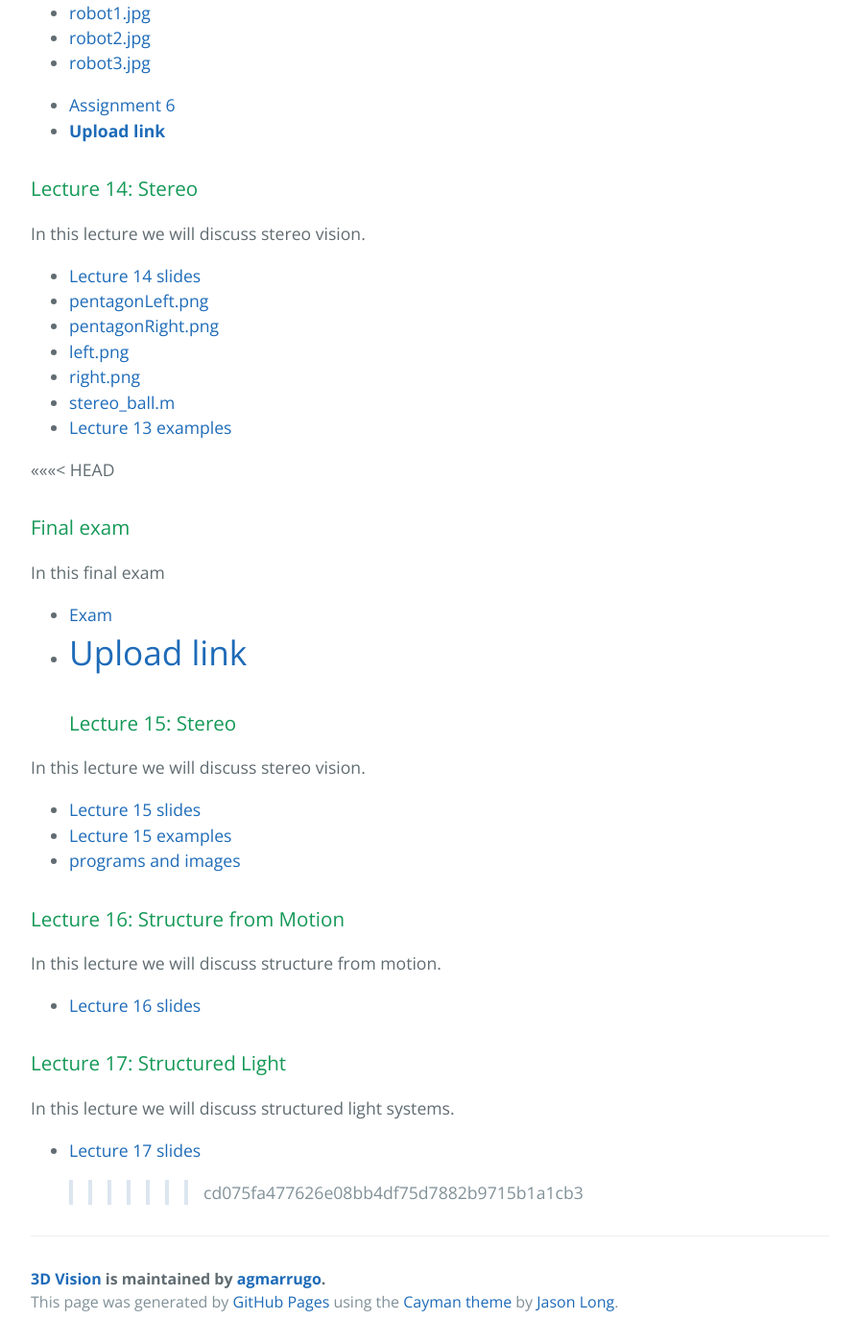
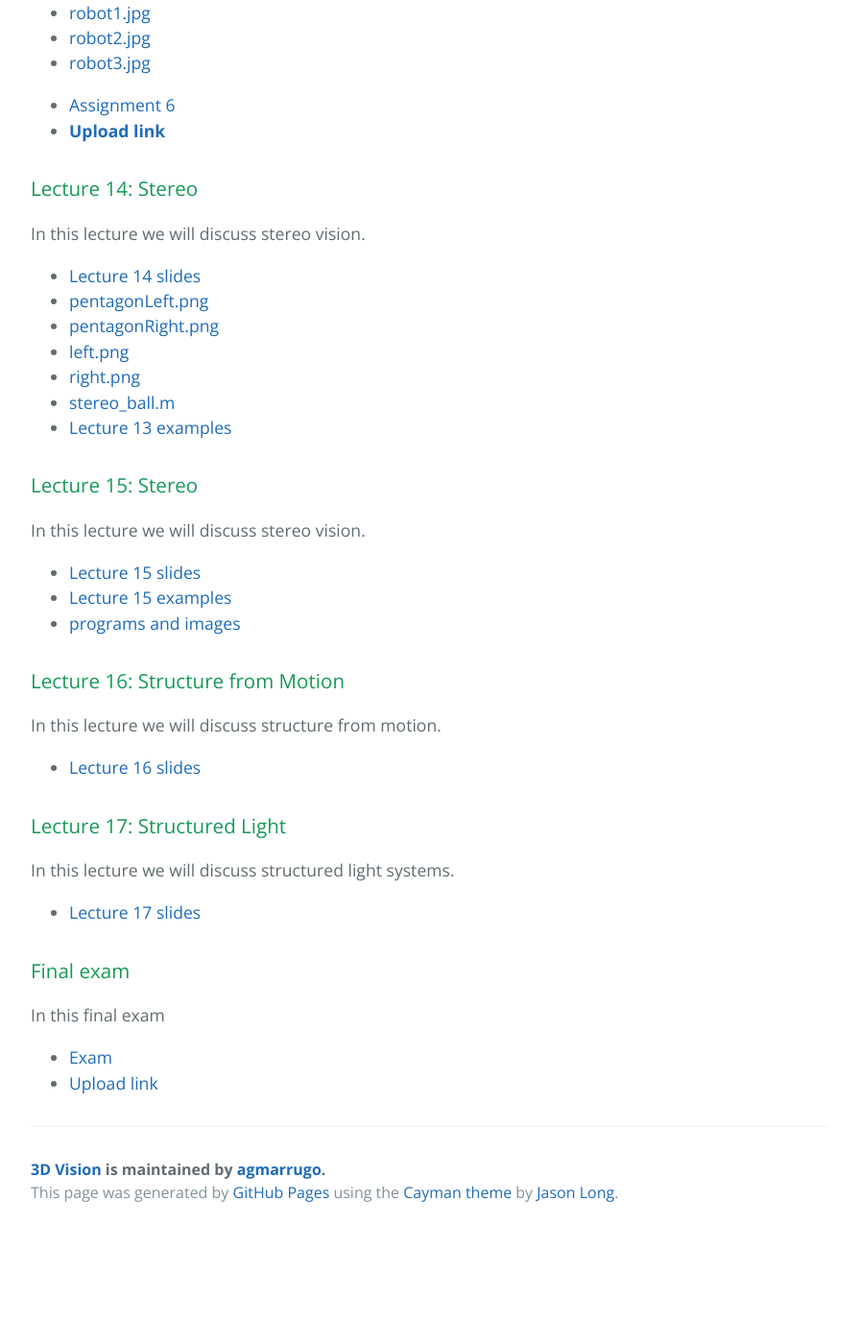
Before and after one commit to opi-lab/optical-metrology-2021, a Jekyll site: the page built from index.md, in a window 1280 px wide and 1400 px high, scrolled down 6883 px. Shown: the whole window at 96% size, without its empty margins (192-1087 px from the left). Built offline with Jekyll 4.4.1, drawn with Linux system fonts in a browser that asks for light colours; after the commit the page ends 8169 px from its top, so only the background shows below that; some of the changed lines change nothing that is shown.

Commit message:
Update index and solved merged.

```diff
--- a/index.md
+++ b/index.md
@@ -283,14 +283,6 @@ In this lecture we will discuss stereo vision.
 - [Lecture 13 examples](https://www.dropbox.com/s/83mnp69dcfhxx56/lec13-LinearPoseEstimation-examples.pdf?dl=0)
 
 
-<<<<<<< HEAD
-### Final exam
-
-In this final exam
-
-- [Exam]({{site.url}}pdfs/exam-vision-3D.pdf)
-- [Upload link](https://www.dropbox.com/request/l62BNcI5xKkIm7svacno)
-=======
 ### Lecture 15: Stereo
 
 In this lecture we will discuss stereo vision.
@@ -310,7 +302,15 @@ In this lecture we will discuss structure from motion.
 In this lecture we will discuss structured light systems.
 
 - [Lecture 17 slides](https://www.dropbox.com/s/8vjlaylblslywlp/lec17-StructuredLight.pdf?dl=0)
->>>>>>> cd075fa477626e08bb4df75d7882b9715b1a1cb3
+
+### Final exam
+
+In this final exam
+
+- [Exam]({{site.url}}pdfs/exam-vision-3D.pdf)
+- [Upload link](https://www.dropbox.com/request/l62BNcI5xKkIm7svacno)
+
+
 
 <!-- #### Reading
 
```
